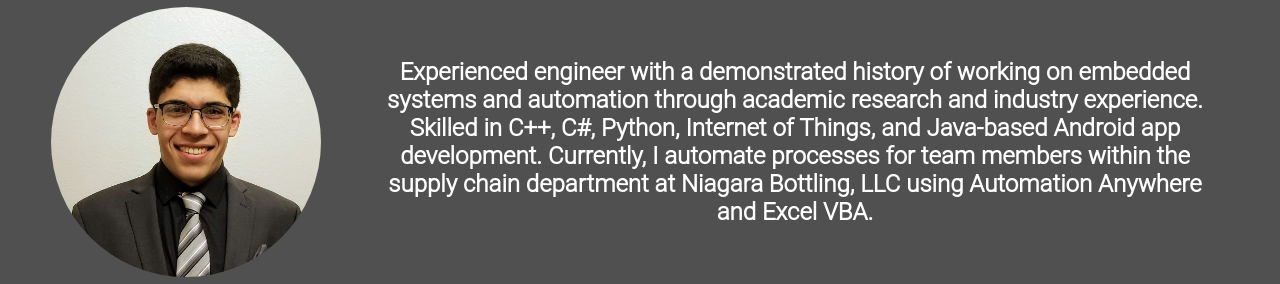
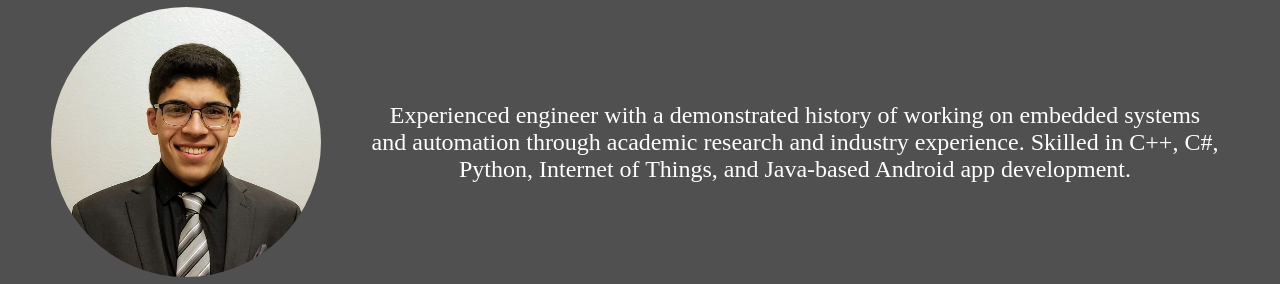
Before and after one commit to OmarNaffaa/Portfolio, a plain HTML site: page index.html in a window 1280 px wide. Shown: the part 150-434 px from the top of the page. Drawn offline with Linux system fonts and the light colour scheme; a web font is replaced by a local one.

Commit message:
Modified descriptions

```diff
--- a/index.html
+++ b/index.html
@@ -43,8 +43,7 @@
 			<p id="bannerTitle" style="color:#FFFFFF">
 				Experienced engineer with a demonstrated history of working on embedded systems and automation through
 				academic research and industry experience. Skilled in C++, C#, Python, Internet of Things, and Java-based
-				Android app development. Currently, I automate processes for team members within the supply chain department
-				at Niagara Bottling, LLC using Automation Anywhere and Excel VBA.
+				Android app development.
 			</p>
 		</div>
 	</div>
--- a/main.css
+++ b/main.css
@@ -4,9 +4,7 @@
 /* Banner Background Configurations */
 #bannerTitle {
 	color: #000000;
-	font-family: 'Roboto Light';
 	font-size: 24px;
-	font-weight: bold;
 	margin: auto;
 	text-align: center;
 }
```
